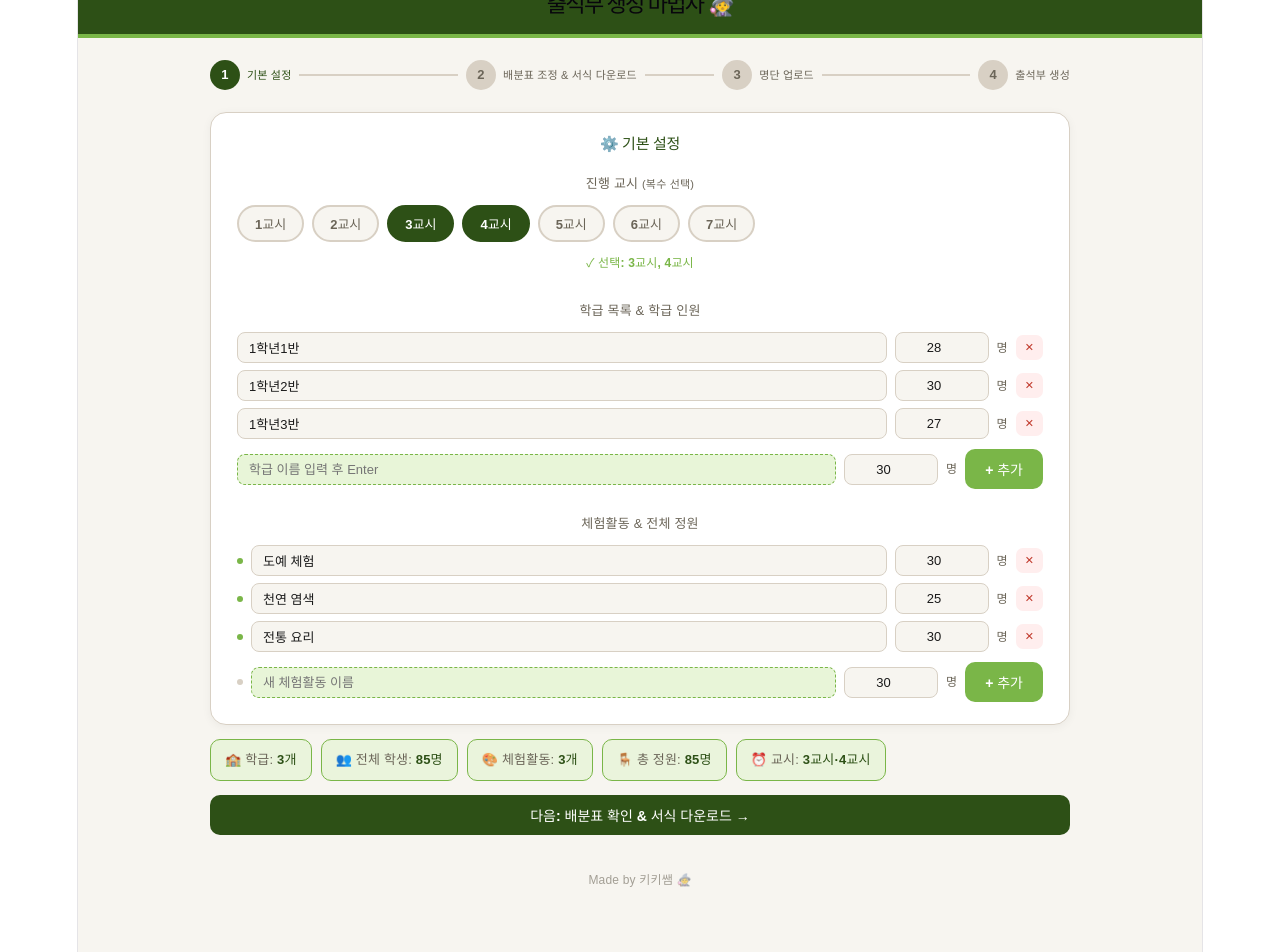
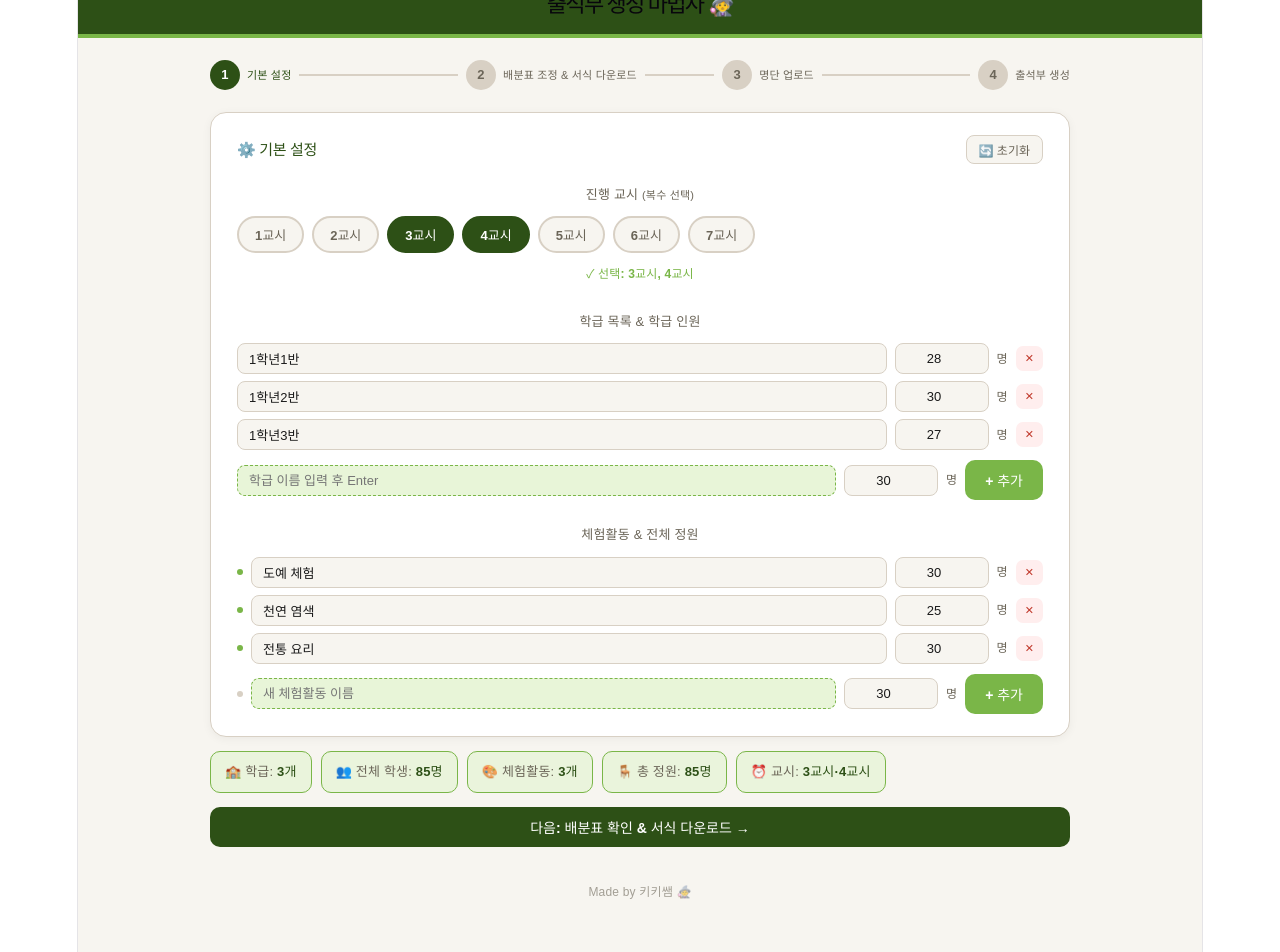
Before and after one commit to myogyeong87/kiki-magic, a React (Vite) app: page / in a window 1280 px wide. Shown: the part 60-1012 px from the top of the page. Built offline with nearby package versions, Linux system fonts and the light colour scheme.

Commit message:
업데이트

```diff
--- a/src/App.jsx
+++ b/src/App.jsx
@@ -118,23 +118,51 @@ const ALL_PERIODS = [1, 2, 3, 4, 5, 6, 7];
 export default function App() {
   const [step, setStep] = useState(1);
 
+  // localStorage에서 저장된 설정 불러오기
+  function loadSaved(key, fallback) {
+    try {
+      const v = localStorage.getItem(key);
+      return v ? JSON.parse(v) : fallback;
+    } catch { return fallback; }
+  }
+
   // 학급: {name, size}
-  const [classes, setClasses] = useState([
+  const [classes, setClasses] = useState(() => loadSaved("kiki_classes", [
     { name: "1학년1반", size: 28 },
     { name: "1학년2반", size: 30 },
     { name: "1학년3반", size: 27 },
-  ]);
+  ]));
   const [newCls, setNewCls] = useState({ name: "", size: 30 });
 
   // 체험활동: {id, name, capacity}
-  const [activities, setActivities] = useState([
+  const [activities, setActivities] = useState(() => loadSaved("kiki_activities", [
     { id: 1, name: "도예 체험", capacity: 30 },
     { id: 2, name: "천연 염색", capacity: 25 },
     { id: 3, name: "전통 요리", capacity: 30 },
-  ]);
+  ]));
   const [newAct, setNewAct] = useState({ name: "", capacity: 30 });
 
-  const [selectedPeriods, setSelectedPeriods] = useState([3, 4]);
+  const [selectedPeriods, setSelectedPeriods] = useState(() => loadSaved("kiki_periods", [3, 4]));
+
+  // 설정 변경 시 자동 저장
+  useEffect(() => { localStorage.setItem("kiki_classes", JSON.stringify(classes)); }, [classes]);
+  useEffect(() => { localStorage.setItem("kiki_activities", JSON.stringify(activities)); }, [activities]);
+  useEffect(() => { localStorage.setItem("kiki_periods", JSON.stringify(selectedPeriods)); }, [selectedPeriods]);
+
+  // 설정 초기화
+  const resetSettings = () => {
+    if (!window.confirm("설정을 초기화할까요? 학급, 체험활동, 교시가 모두 기본값으로 돌아가요.")) return;
+    const defaultClasses = [{ name: "1학년1반", size: 28 }, { name: "1학년2반", size: 30 }, { name: "1학년3반", size: 27 }];
+    const defaultActivities = [{ id: 1, name: "도예 체험", capacity: 30 }, { id: 2, name: "천연 염색", capacity: 25 }, { id: 3, name: "전통 요리", capacity: 30 }];
+    const defaultPeriods = [3, 4];
+    setClasses(defaultClasses);
+    setActivities(defaultActivities);
+    setSelectedPeriods(defaultPeriods);
+    setStep(1);
+    localStorage.setItem("kiki_classes", JSON.stringify(defaultClasses));
+    localStorage.setItem("kiki_activities", JSON.stringify(defaultActivities));
+    localStorage.setItem("kiki_periods", JSON.stringify(defaultPeriods));
+  };
 
   // 배분표: alloc[classIdx][actIdx] = 인원 (수동 수정 가능)
   const [alloc, setAlloc] = useState([]);
@@ -450,7 +478,13 @@ export default function App() {
         {/* ══ STEP 1 ══ */}
         {step === 1 && (<>
           <Card>
-            <h2 style={{ margin: "0 0 18px", fontSize: 15, color: C.primary }}>⚙️ 기본 설정</h2>
+            <div style={{ display: "flex", justifyContent: "space-between", alignItems: "center", marginBottom: 18 }}>
+              <h2 style={{ margin: 0, fontSize: 15, color: C.primary }}>⚙️ 기본 설정</h2>
+              <button onClick={resetSettings} style={{
+                padding: "5px 12px", borderRadius: 8, border: `1px solid ${C.border}`,
+                background: C.bg, color: C.muted, fontSize: 12, cursor: "pointer", fontFamily: "inherit",
+              }}>🔄 초기화</button>
+            </div>
 
             {/* 교시 */}
             <div style={{ marginBottom: 22 }}>
@@ -854,7 +888,7 @@ export default function App() {
 
       {/* 푸터 */}
       <div style={{ textAlign: "center", padding: "32px 0 16px", fontSize: 12, color: C.muted, opacity: .6 }}>
-        Made by 키키쌤 🧙‍♀️
+        Made by <a href="mailto:kkongmu@naver.com" style={{ color: C.muted, textDecoration: "none" }}>키키쌤 🧙‍♀️</a>
       </div>
     </div>
   );
```
